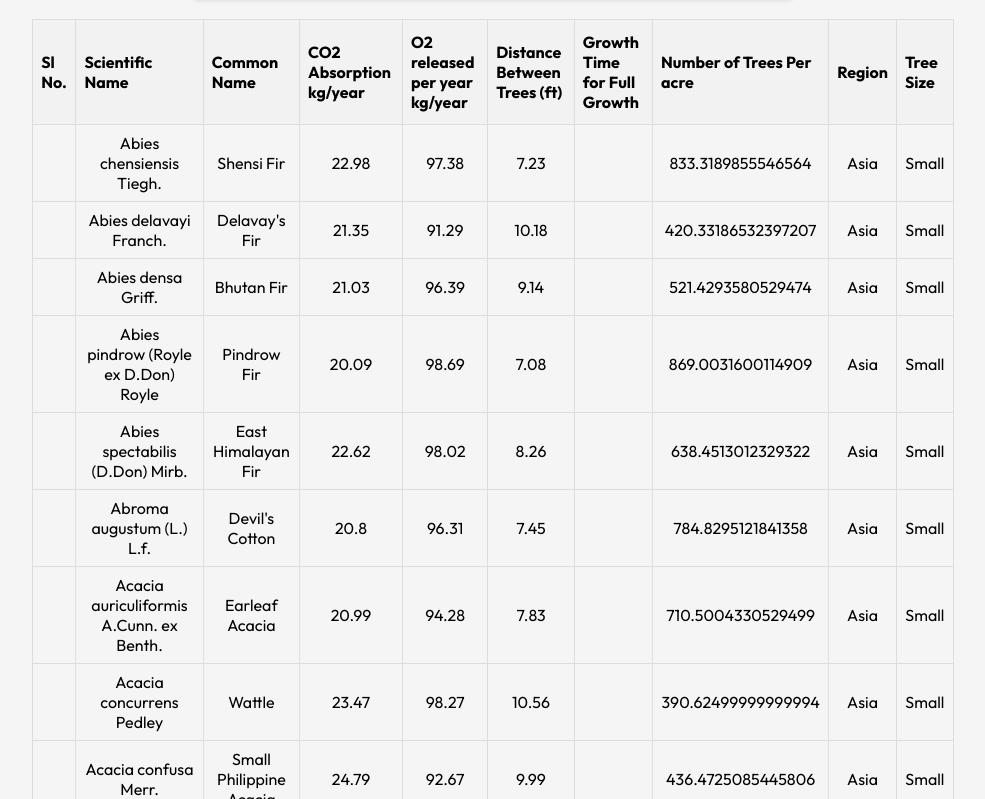
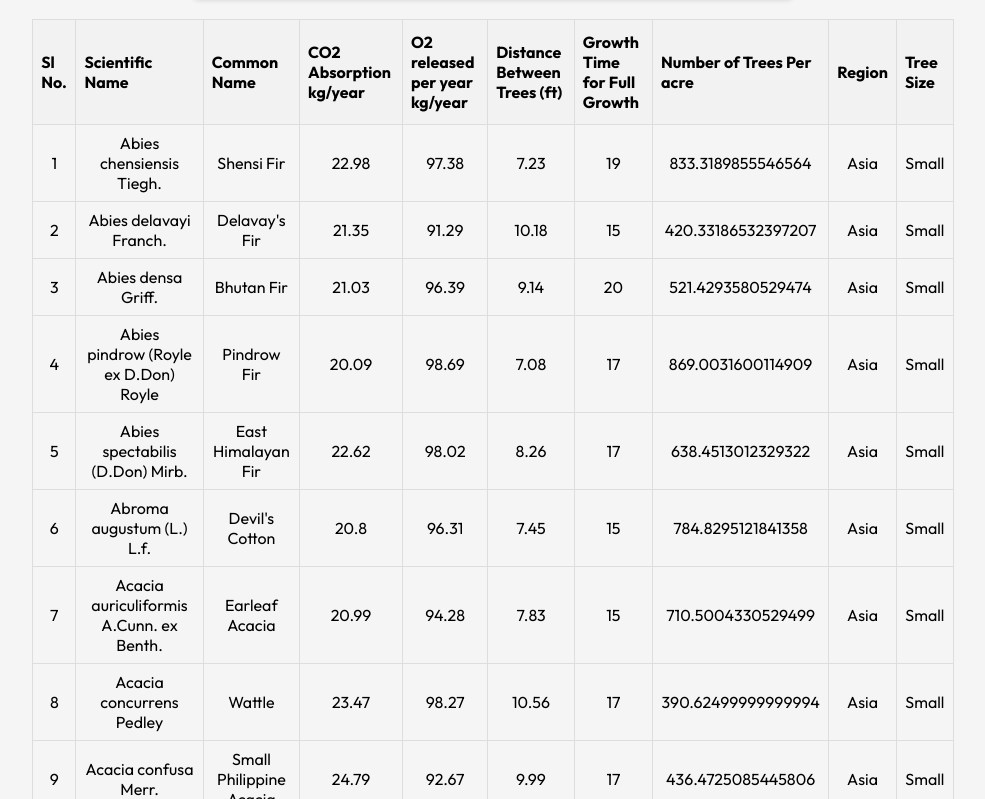
Before and after one commit to theDevPai/clevero2, a React (Vite) app: page / in a window 1280 px wide. Shown: the part 2301-3100 px from the top of the page, without its empty margins (147-1132 px from the left). Built offline with nearby package versions, Linux system fonts and the light colour scheme.

Commit message:
Update Calculator.jsx

```diff
--- a/src/Components/Calculator/Calculator.jsx
+++ b/src/Components/Calculator/Calculator.jsx
@@ -60,13 +60,13 @@ const Campus = () => {
           <tbody>
             {currentItems.map((item) => (
               <tr key={item.Sl}>
-                <td>{item.Sl}</td>
+                <td>{item["Sl No."]}</td>
                 <td>{item["Scientific Name"]}</td>
                 <td>{item["Common Name"]}</td>
                 <td>{item["CO2 Absorption kg/year"]}</td>
                 <td>{item["O2 released per year kg/year"]}</td>
                 <td>{item["Distance Between Trees (ft)"]}</td>
-                <td>{item["Growth Time for Full Growth"]}</td>
+                <td>{item["Time (Years) for Full Growth"]}</td>
                 <td>{item["Number of Trees Per acre"]}</td>
                 <td>{item.Region}</td>
                 <td>{item["Tree Size"]}</td>
```
